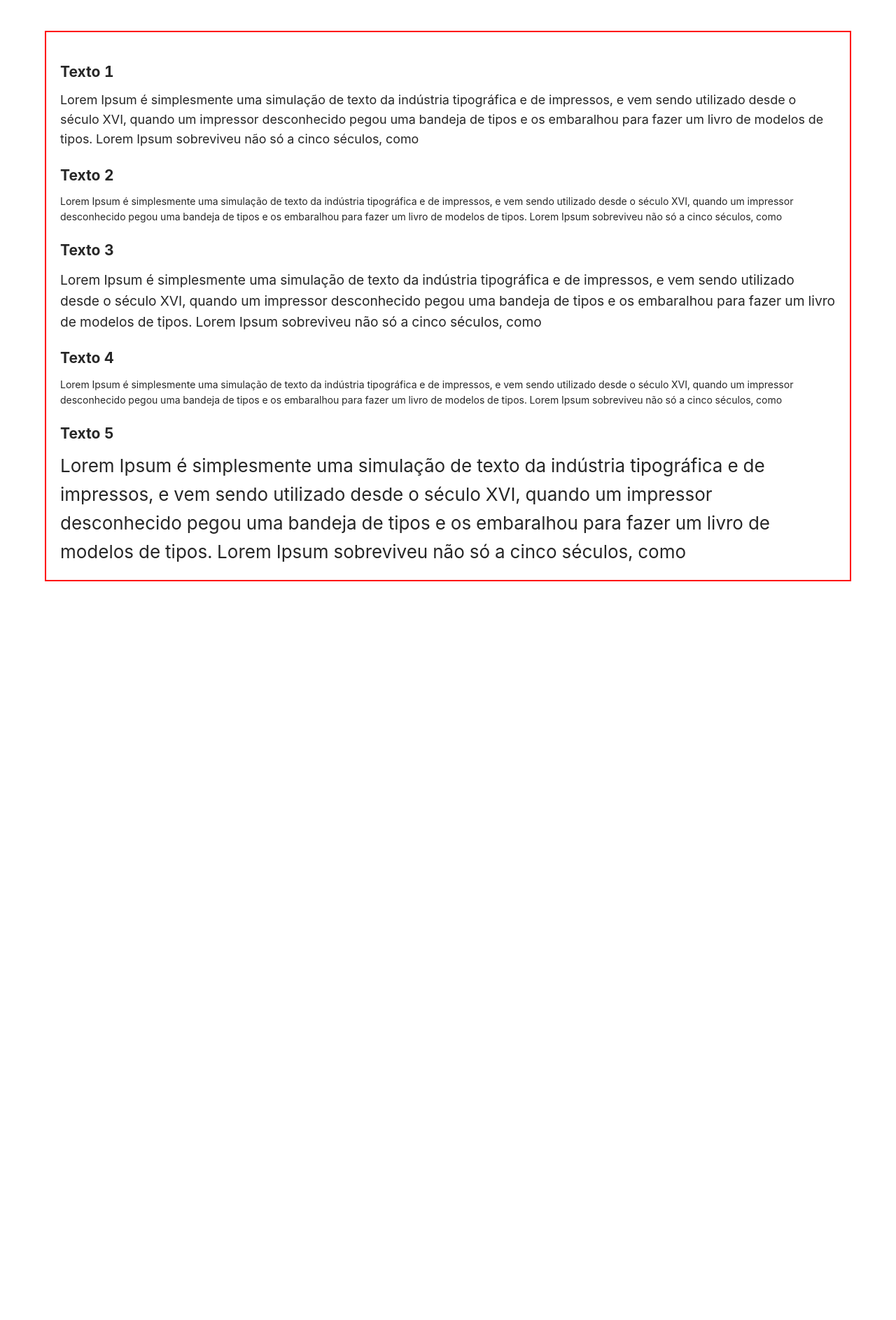
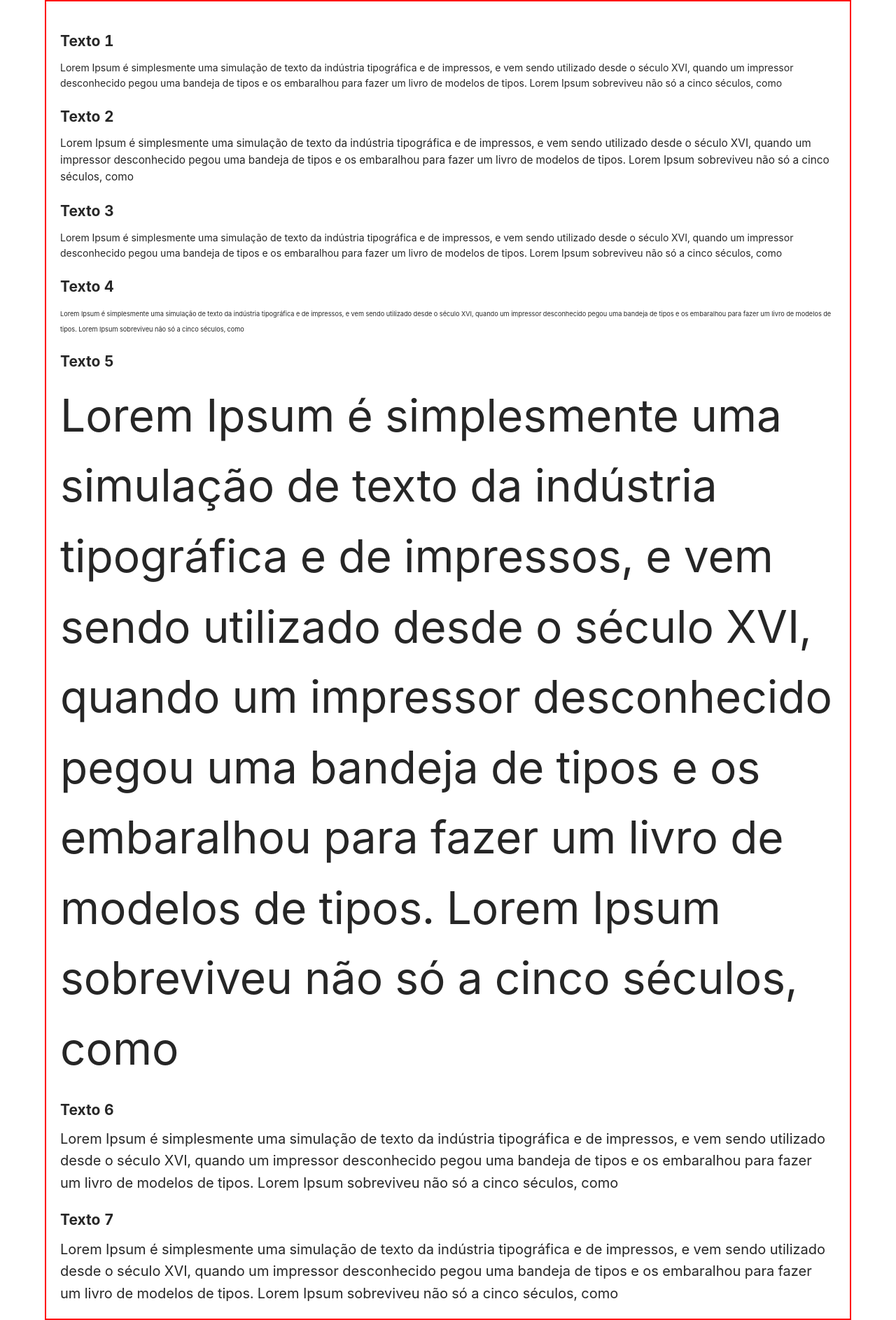
Before and after one commit to lucasdsr/my_experiences, a React (Create React App) app: page / in a window 1280 px wide. Shown: the whole page at 70% size. Before the commit the page ends 875 px from the top, so only its background shows below. Built offline with nearby package versions, Linux system fonts and the light colour scheme.

Commit message:
order update; min and max css functions examples include

```diff
--- a/src/pages/textsPage/index.css
+++ b/src/pages/textsPage/index.css
@@ -10,31 +10,39 @@
     margin-top: 20px;
 }
 
+
 .text_1 {
-    /* font-size: 2.2vh; */
-    font-size: 1.4vw;
+    font-size: 14px;
+}
+@media (max-width: 900px) {
+    .text_ {
+        font-size: 10px;
+    }
 }
 
 .text_2 {
-    font-size: 14px;
-}
-
-@media (max-width: 900px) {
-    .text_2 {
-        font-size: 12px;
-    }
+    /* font-size: 2.2vh; */
+    font-size: 1.2vw;
 }
 
 .text_3 {
-    font-size: clamp(1em, 1.5vw, 1.5em);
-}
-
-.text_4 {
     font-size: 1em;
     /* font-family: 'fantasy'; */
     /* font-family: 'Verdana, Geneva, Tahoma, sans-serif'; */
 }
 
+.text_4 {
+    font-size: calc(8px + 1em - 1vw);
+}
+
 .text_5 {
-    font-size: calc(10px + 2vh);
+    font-size: max(20px, 5vw);
 }
+
+.text_6 {
+    font-size: min(20px, 5vw);
+}
+
+.text_7 {
+    font-size: clamp(14px, 5vw, 20px);
+}
--- a/src/pages/textsPage/index.js
+++ b/src/pages/textsPage/index.js
@@ -54,6 +54,19 @@ const TextsPage = () => {
                 <span className="text_5">
                     Lorem Ipsum é simplesmente uma simulação de texto da indústria tipográfica e de impressos, e vem sendo utilizado desde o século XVI, quando um impressor desconhecido pegou uma bandeja de tipos e os embaralhou para fazer um livro de modelos de tipos. Lorem Ipsum sobreviveu não só a cinco séculos, como
                 </span>
+                <h2 className="titles">
+                    Texto 6
+                </h2>
+                <span className="text_6">
+                    Lorem Ipsum é simplesmente uma simulação de texto da indústria tipográfica e de impressos, e vem sendo utilizado desde o século XVI, quando um impressor desconhecido pegou uma bandeja de tipos e os embaralhou para fazer um livro de modelos de tipos. Lorem Ipsum sobreviveu não só a cinco séculos, como
+                </span>
+                <h2 className="titles">
+                    Texto 7
+                </h2>
+
+                <span className="text_7">
+                    Lorem Ipsum é simplesmente uma simulação de texto da indústria tipográfica e de impressos, e vem sendo utilizado desde o século XVI, quando um impressor desconhecido pegou uma bandeja de tipos e os embaralhou para fazer um livro de modelos de tipos. Lorem Ipsum sobreviveu não só a cinco séculos, como
+                </span>
             </div>
         </Row>
     )
```
Also changed, not shown: 1 other file (tests, documents, lock files or other folders).
